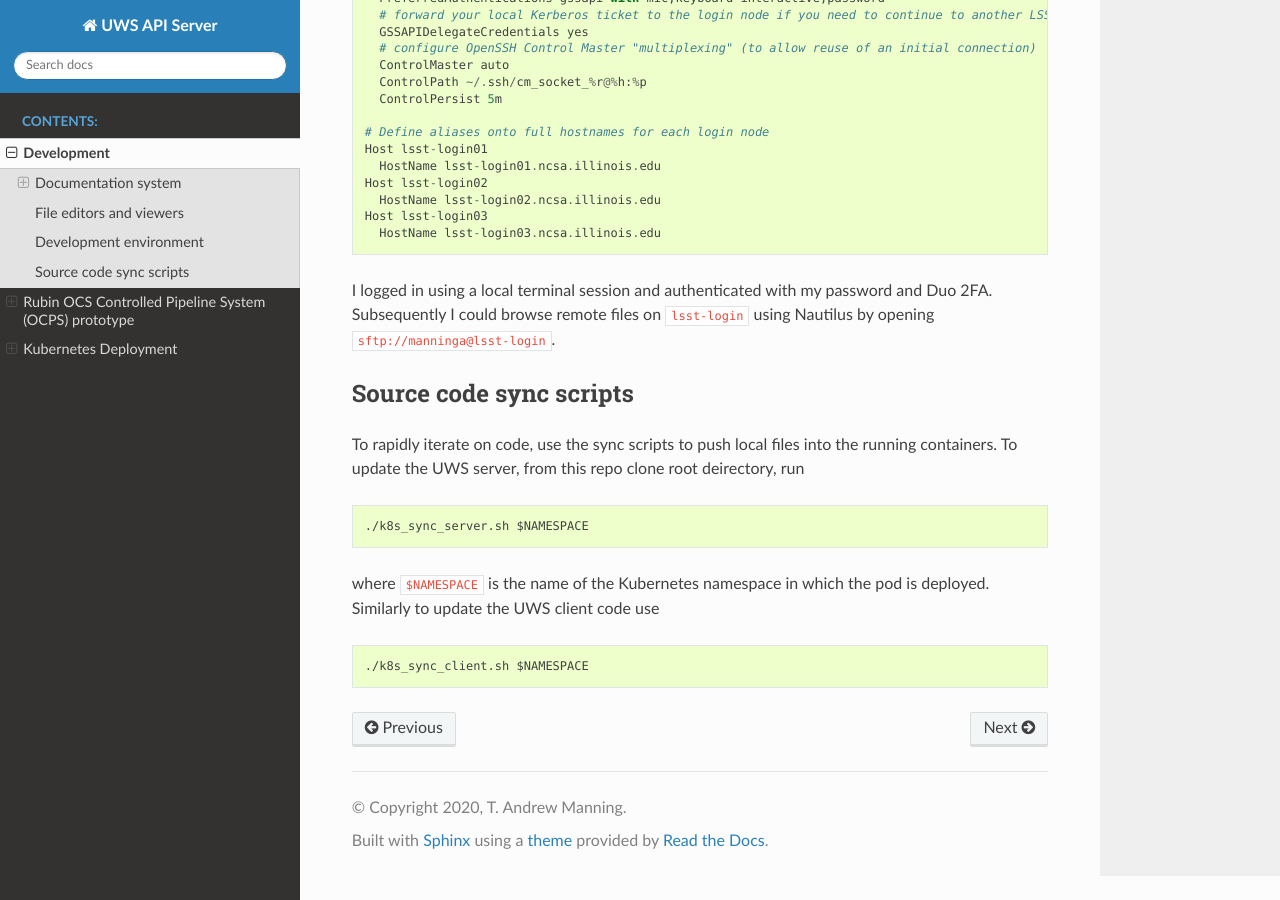
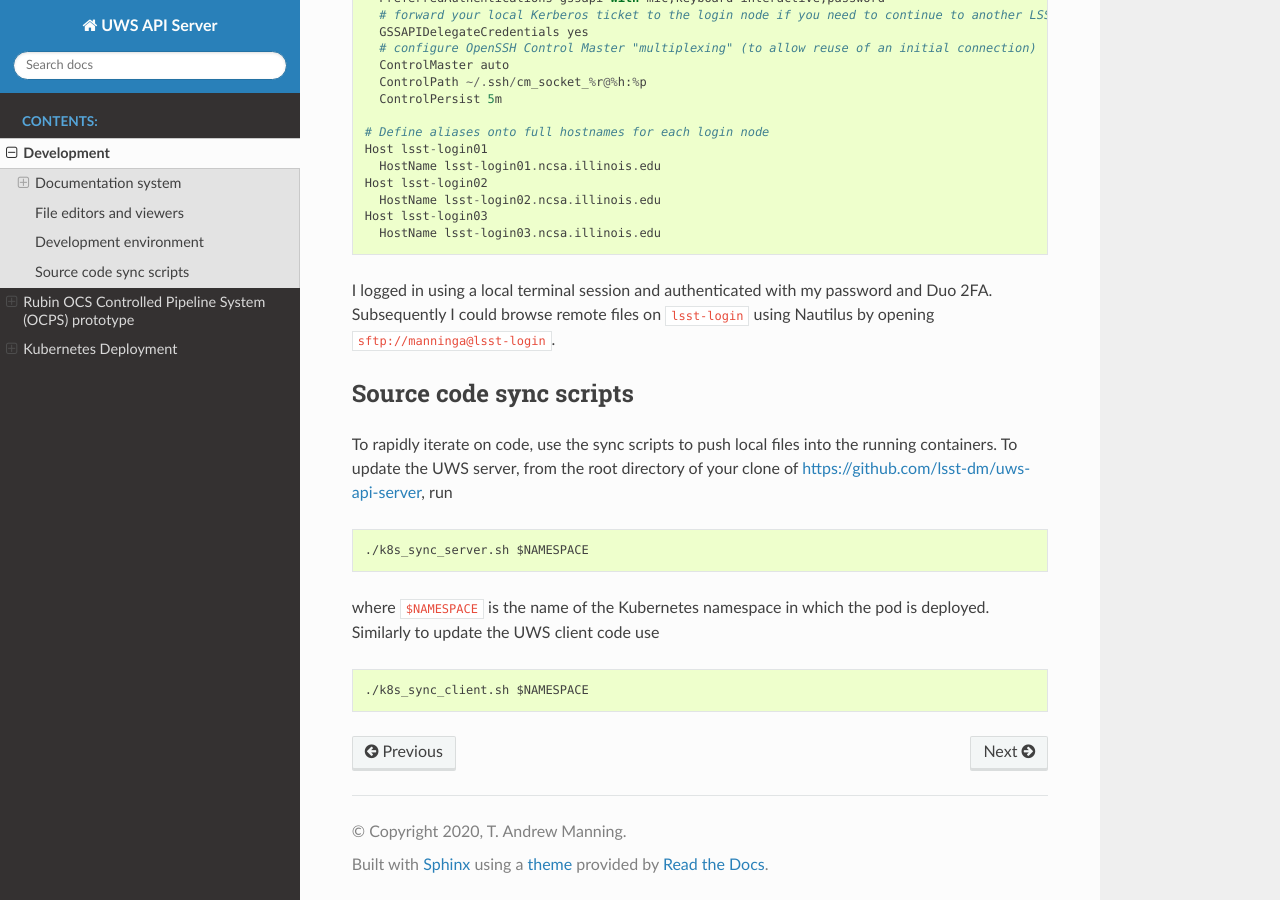
Before and after one commit to lsst-dm/uws-api-server, a Sphinx documentation site: the page built from docs/Development.rst, in a window 1280 px wide and 900 px high, scrolled down 1826 px. Built offline with Sphinx 7.4.7 and the Read the Docs theme 2.0.0, drawn with Linux system fonts in a browser that asks for light colours; pages that are not in the unit, such as notebooks, are missing from menus.

Commit message:
Clarify git clone language

```diff
--- a/docs/Development.rst
+++ b/docs/Development.rst
@@ -78,7 +78,7 @@ I logged in using a local terminal session and authenticated with my password an
 Source code sync scripts
 ----------------------------------------
 
-To rapidly iterate on code, use the sync scripts to push local files into the running containers. To update the UWS server, from this repo clone root deirectory, run ::
+To rapidly iterate on code, use the sync scripts to push local files into the running containers. To update the UWS server, from the root directory of your clone of https://github.com/lsst-dm/uws-api-server, run ::
 
   ./k8s_sync_server.sh $NAMESPACE
 
```
